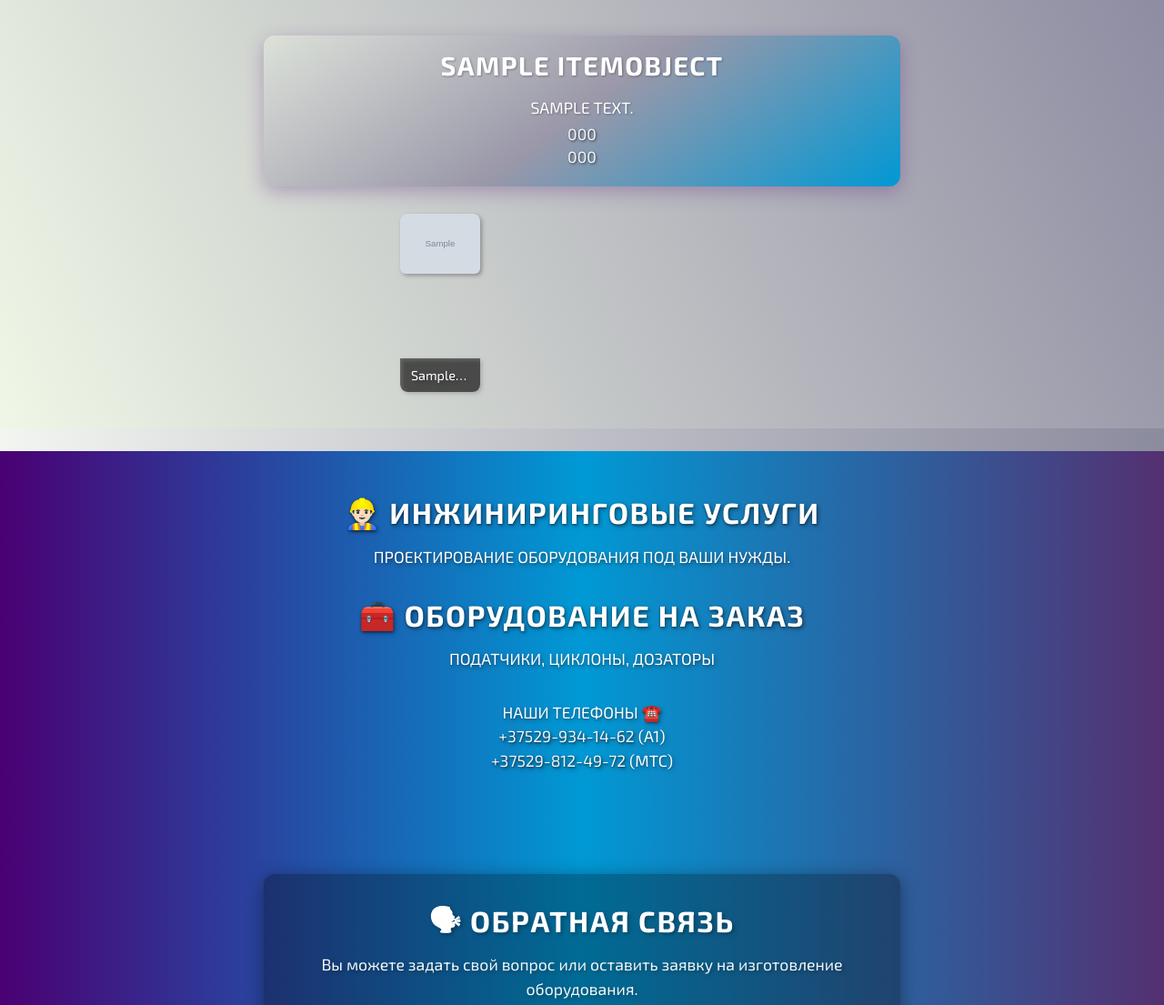
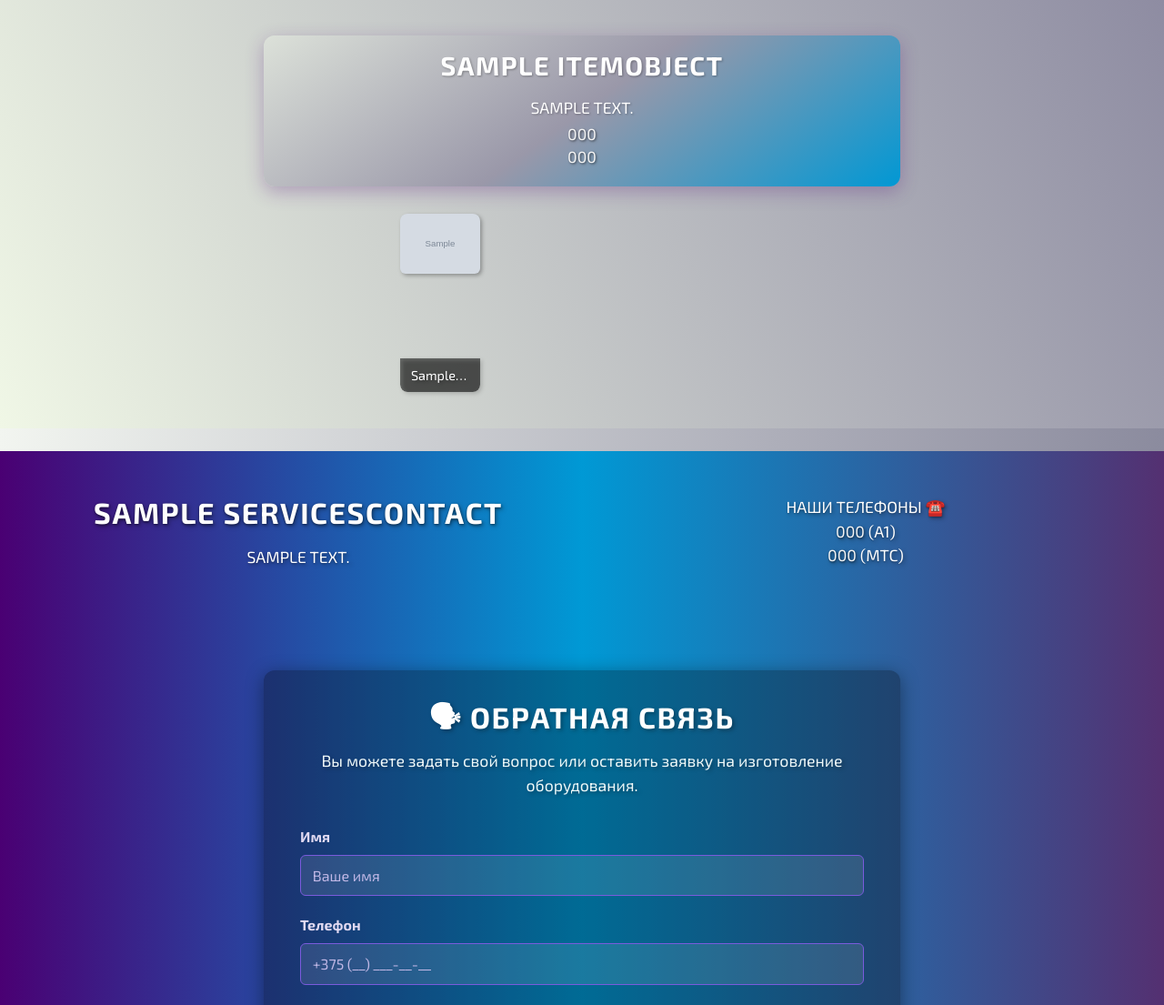
Before and after one commit to TumashenkaAliaksandr/aironmaster, a Django app: page / in a window 1280 px wide. Shown: the part 1083-2188 px from the top of the page at 91% size. Run offline with Django 5.2, Linux system fonts and the light colour scheme; tables that the repository leaves empty hold one stand-in row (values such as "Sample post"); grey boxes marked "Sample" are stand-in pictures.

Commit message:
added new model - the services contact, admin, view, adaptations at the index page, new css

```diff
--- a/templates/main/base.html
+++ b/templates/main/base.html
@@ -6,7 +6,7 @@
     {% block head %}
     <meta charset="UTF-8" />
     <meta name="viewport" content="width=device-width, initial-scale=1" />
-    <title>АЙРОНМАСТЕР 🛠️</title>
+    <title>АЙРОНМАСТЕР </title>
         <!-- Favicon -->
     <link rel="shortcut icon" type="image/x-icon" href="{% static 'webapp/img/a_favicon.png' %}">
 
--- a/webapp/models.py
+++ b/webapp/models.py
@@ -98,3 +98,17 @@ class HadContact(models.Model):
     class Meta:
         verbose_name = "Шапка - 📞 Телефон и 📧 Почта"
         verbose_name_plural = "Шапка - 📞 Телефон и 📧 Почта"
+
+
+class ServicesContact(models.Model):
+    name = models.CharField("Имя", max_length=100)
+    description = models.TextField("Описание", blank=True)
+    phone_one = models.CharField("Телефон1", max_length=20)
+    phone_two = models.CharField("Телефон2", max_length=20)
+
+    def __str__(self):
+        return self.name
+
+    class Meta:
+        verbose_name = "Услуги 👷🏻‍♂️ в Болке Формы - 📞 Телефоны"
+        verbose_name_plural = "Услуги 👷🏻‍♂️ в Болке Формы - 📞 Телефоны"
--- a/webapp/static/webapp/css/style.css
+++ b/webapp/static/webapp/css/style.css
@@ -731,7 +731,7 @@ nav .nav-linkss.active {
 #engineering > p,
 #engineering > h2 {
   max-width: 700px;
-  width: 100%;
+  width: 45%;
   margin-left: auto;
   margin-right: auto;
 }
--- a/webapp/templates/webapp/index.html
+++ b/webapp/templates/webapp/index.html
@@ -67,21 +67,42 @@
     <div id="contacts-top"></div>
 
     <div id="engineering" class="d-flex justify-content-between flex-wrap gap-3">
+        {% for service in services_info %}
             <div class="block flex-grow-1" style="min-width: 200px;">
-            <h2>👷🏻‍♂️ ИНЖИНИРИНГОВЫЕ УСЛУГИ</h2>
-            <p>Проектирование оборудования под Ваши нужды.</p>
+                <h2>{{ service.name }}</h2>
+                {% if service.description %}
+                    <p>{{ service.description }}</p>
+                {% endif %}
             </div>
-        <div class="block flex-grow-1" style="min-width: 200px;">
-            <h2>🧰 ОБОРУДОВАНИЕ НА ЗАКАЗ</h2>
-            <p>ПОДАТЧИКИ, ЦИКЛОНЫ, ДОЗАТОРЫ</p>
-        </div>
+
+            {% if forloop.last %}
                 <div class="block flex-grow-1" style="min-width: 200px;">
                     <p>Наши телефоны ☎️ <br/>
-                <a href="tel:+37529-934-14-62">+37529-934-14-62</a> (A1) <br>
-                <a href="tel:+37529-812-49-72">+37529-812-49-72</a> (МТС)
+                        <a href="tel:{{ service.phone_one }}">{{ service.phone_one }}</a> (A1) <br/>
+                        <a href="tel:{{ service.phone_two }}">{{ service.phone_two }}</a> (МТС)
                     </p>
                 </div>
+            {% endif %}
+        {% endfor %}
     </div>
+
+
+{#    <div id="engineering" class="d-flex justify-content-between flex-wrap gap-3">#}
+{#        <div class="block flex-grow-1" style="min-width: 200px;">#}
+{#            <h2>👷🏻‍♂️ ИНЖИНИРИНГОВЫЕ УСЛУГИ</h2>#}
+{#            <p>Проектирование оборудования под Ваши нужды.</p>#}
+{#        </div>#}
+{#        <div class="block flex-grow-1" style="min-width: 200px;">#}
+{#            <h2>🧰 ОБОРУДОВАНИЕ НА ЗАКАЗ</h2>#}
+{#            <p>ПОДАТЧИКИ, ЦИКЛОНЫ, ДОЗАТОРЫ</p>#}
+{#        </div>#}
+{#        <div class="block flex-grow-1" style="min-width: 200px;">#}
+{#            <p>Наши телефоны ☎️ <br/>#}
+{#                <a href="tel:+37529-934-14-62">+37529-934-14-62</a> (A1) <br>#}
+{#                <a href="tel:+37529-812-49-72">+37529-812-49-72</a> (МТС)#}
+{#            </p>#}
+{#        </div>#}
+{#    </div>#}
 
     <section id="contacts" class="mb-0">
         <div class="content-wrapper">
--- a/webapp/views.py
+++ b/webapp/views.py
@@ -1,11 +1,12 @@
 from django.shortcuts import render, get_object_or_404
 
-from webapp.models import ItemObject, Banner
+from webapp.models import ItemObject, Banner, ServicesContact
 
 
 def index(request):
     item = get_object_or_404(ItemObject, pk=1)
     items = ItemObject.objects.prefetch_related('photos').distinct()
+    services_info = ServicesContact.objects.all()
 
     # Получаем баннер с id=1
     banner = get_object_or_404(Banner, pk=1)
@@ -27,6 +28,7 @@ def index(request):
         'photos': photos,
         'banner': [banner],   # чтобы можно было итерировать в шаблоне
         'photose': photose,
+        'services_info': services_info,
     }
     return render(request, 'webapp/index.html', context)
 
```
Also changed, not shown: webapp/admin.py (+7 -1 lines), webapp/migrations/0006_servicescontact.py (added). Lines whose indentation alone changed are shown as unchanged.
